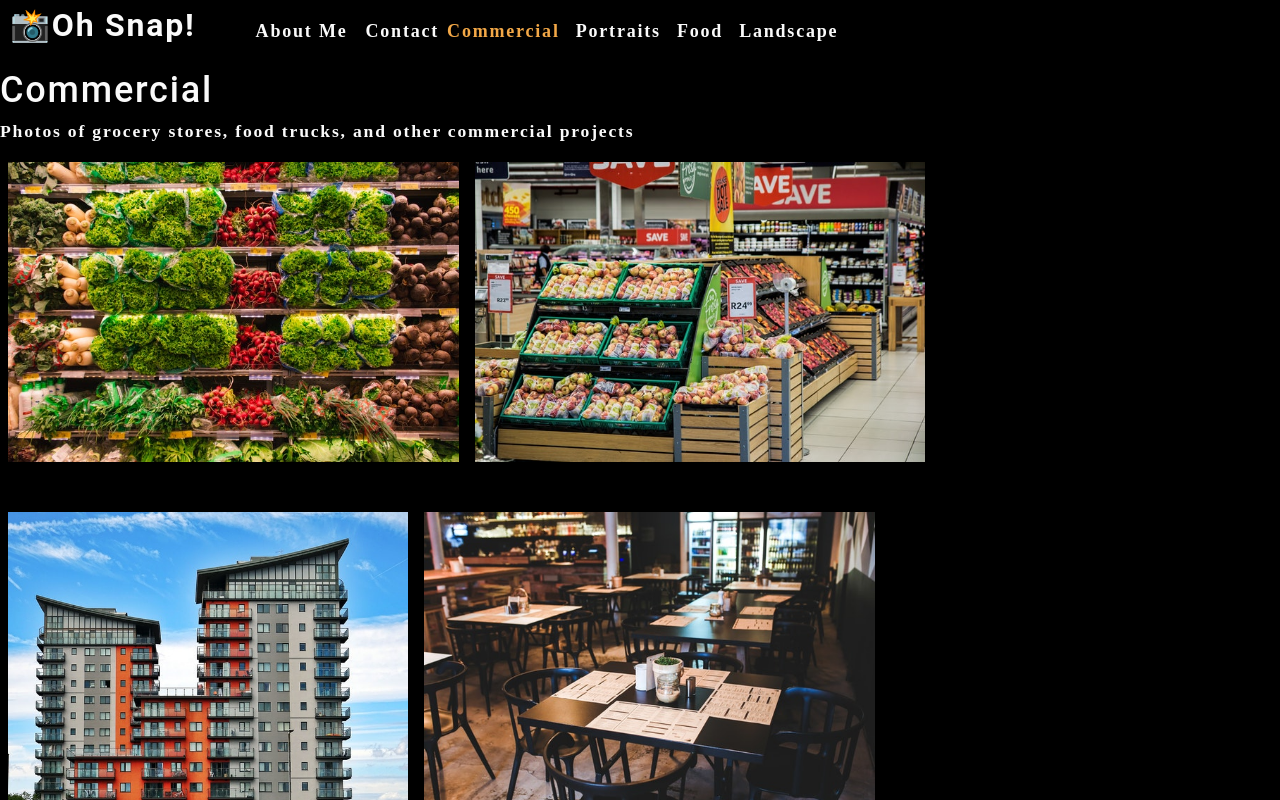
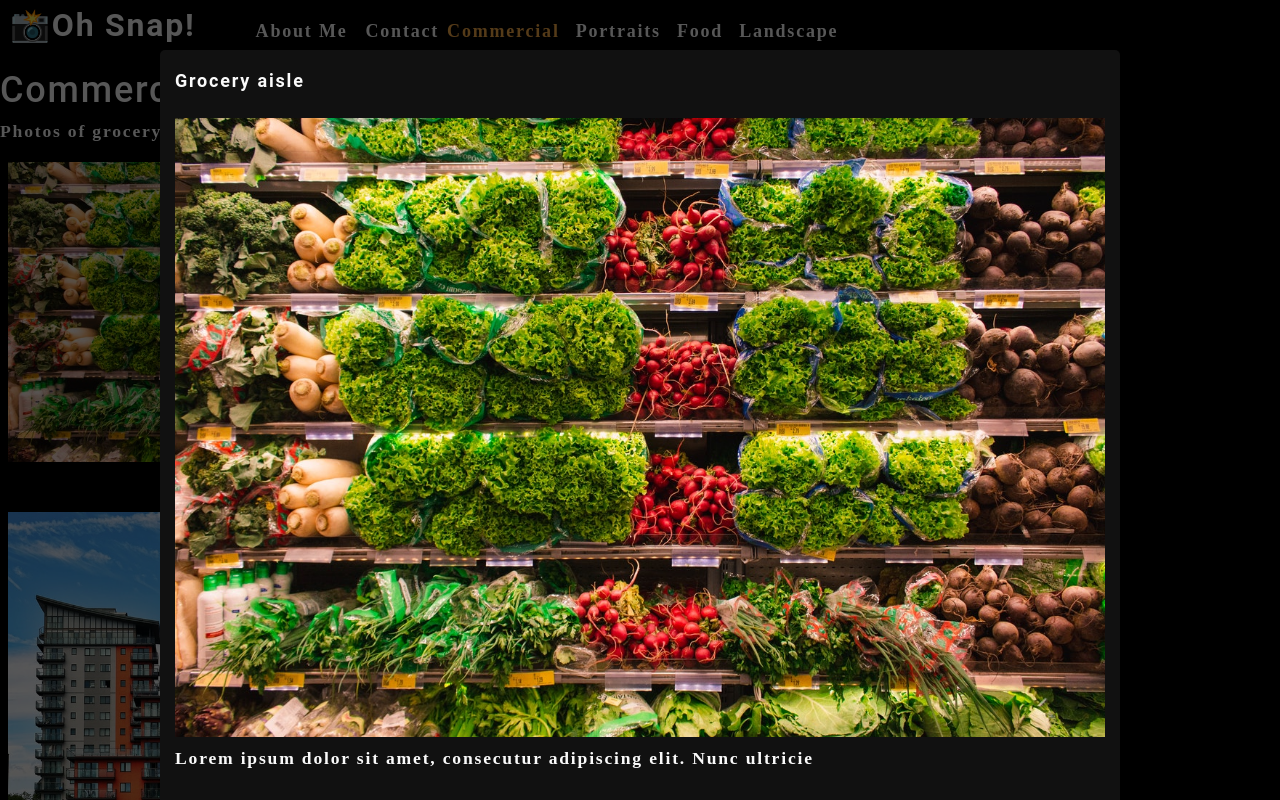
Before and after one commit to Demsley1/photo-port, a React (Create React App) app: page / in a window 1280 px wide. Both pictures are taken after a click on the picture 233 px from the left and 311 px from the top of the page. Shown: the top 800 px of the page. Built offline with nearby package versions, Linux system fonts and the light colour scheme.

Commit message:
created modal and modal handlers with hooks

```diff
--- a/src/components/Contact/index.js
+++ b/src/components/Contact/index.js
@@ -29,7 +29,6 @@
 
     function handleSubmit(e) {
         e.preventDefault();
-        console.log(formState);
     }
 
     return (
--- /dev/null
+++ b/src/components/Modal/index.js
@@ -0,0 +1,22 @@
+import React from 'react';
+
+function Modal({currentPhoto}) {
+    const { name, category, description, index} = currentPhoto;
+    return (
+        <div className="modalBackdrop">
+            <div className="modalContainer">
+                <h3 className="modalTitle">{name}</h3>
+                <img src={require(`../../assets/large/${category}/${index}.jpg`)} alt={category} />
+                <p>
+                    {description}
+                </p>
+
+                <div className="modal-footer">
+                    <button type="button" className="btn btn-primary my-5">Close</button>
+                </div>
+            </div>
+        </div>
+    )
+}
+
+export default Modal;
--- a/src/components/Photolist/index.js
+++ b/src/components/Photolist/index.js
@@ -1,5 +1,5 @@
 import React, { useState } from 'react';
-//import Modal from '../Modal'
+import Modal from '../Modal'
 
 function PhotoList({category}) {
     const [photos] = useState([
@@ -101,16 +101,26 @@
     ]);
 
     const currentPhotos = photos.filter((photo) => photo.category === category);
+    const [currentPhoto, setCurrentPhoto] = useState();
+    const [isModalOpen, setIsModalOpen] = useState(false)
+
+    const toggleModal = (image, i) => {
+        setCurrentPhoto({...image, index: i});
+        setIsModalOpen(true);
+    }
     return (
         <div className='flex-row'>
+            {isModalOpen && <Modal currentPhoto={currentPhoto} />}
             {currentPhotos.map((image, i) => (
                 <img
                 src={require(`../../assets/small/${category}/${i}.jpg`)}
                 alt={image.name}
                 className="img-thumbnail mx-1"
+                onClick={() => toggleModal(image, i)}
                 key={image.name}
                 />
             ))}
+
 
         </div>
     )
```
